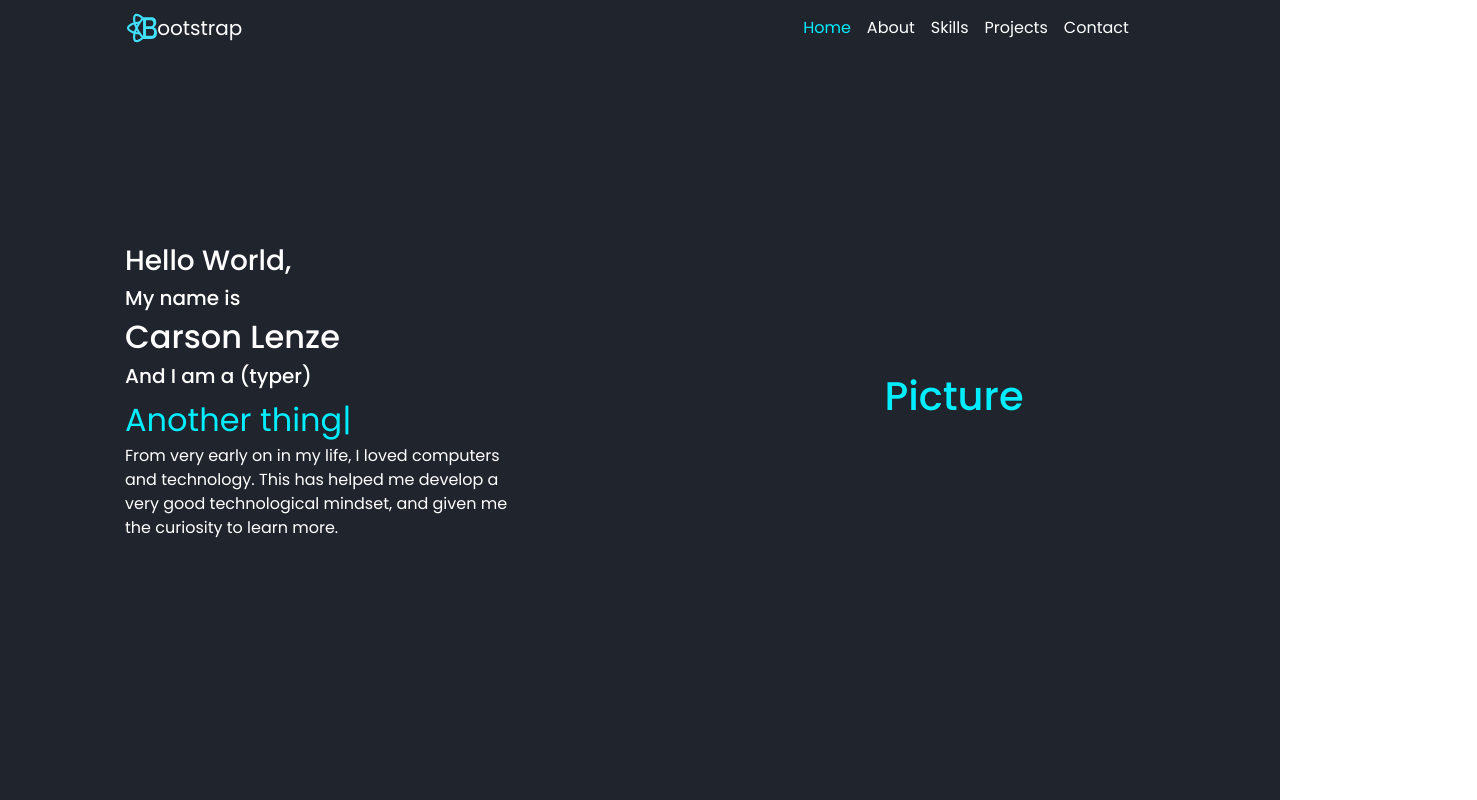
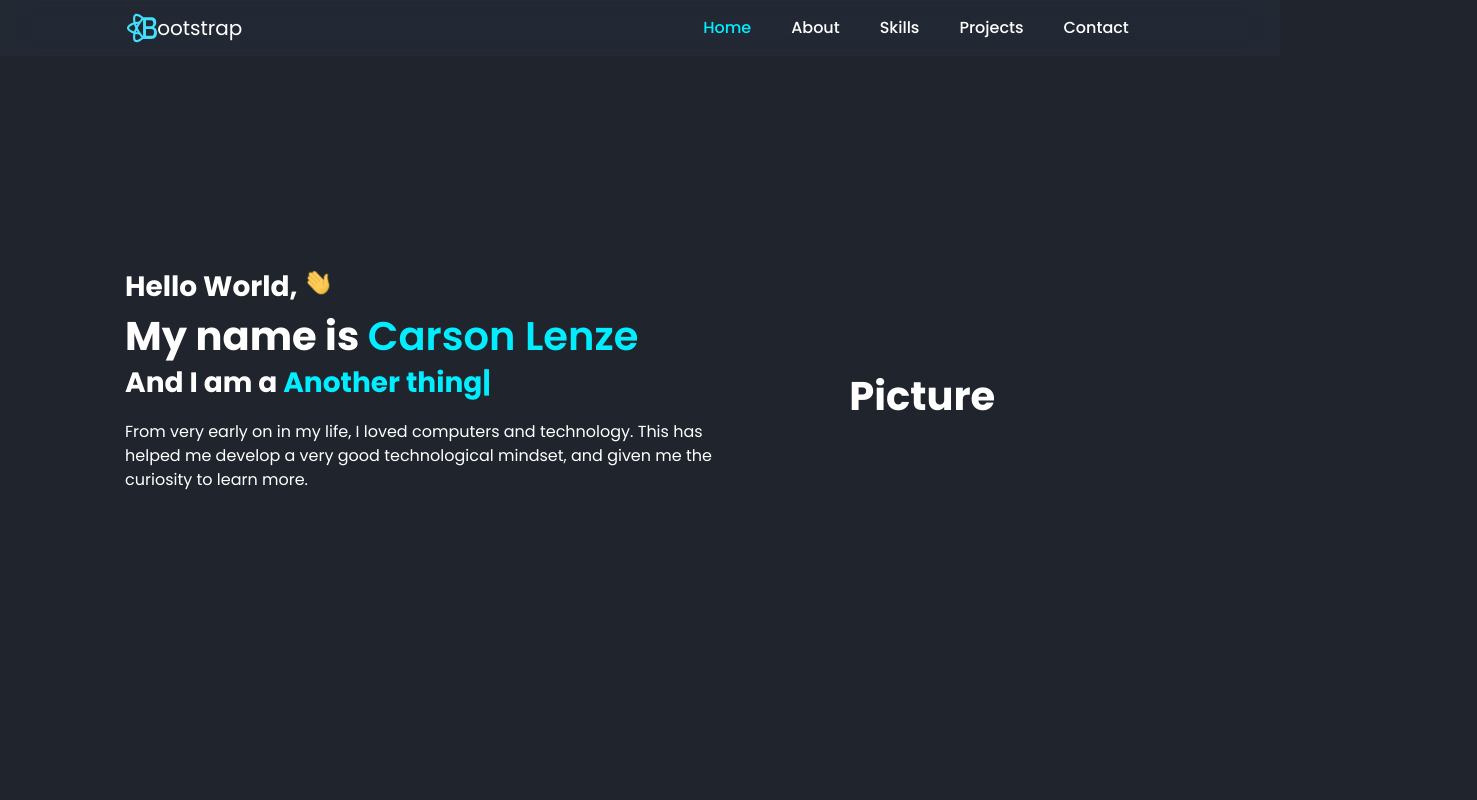
Before and after one commit to CarsonLenze/portfolio, a Next.js app: page / in a window 1280 px wide. Shown: the top 800 px of the page, 1477 px wide, since content can reach past the window. Built offline with nearby package versions, Linux system fonts and the light colour scheme.

Commit message:
progress

```diff
--- a/src/components/modules/Hero.js
+++ b/src/components/modules/Hero.js
@@ -2,44 +2,24 @@ import { Container, Row, Col } from 'react-bootstrap';
 import { TypeAnimation } from 'react-type-animation';
 
 export default function Hero(props) {
+    const sequence = ['Fullstack Developer', 'Another thing', 'Another thing1', 'Another thing2'];
+    const interval = 1000,
+    speed = 200;
 
     return (
-        <Container id="home" fluid className="d-flex align-items-center justify-content-center vh-100 primary-background hero-offset">
-            <Row className="w-100">
-                <Col md={6} className="d-flex align-items-start justify-content-start custom-offset">
-                    <div>
-                        <h3>Hello World, </h3>
-                        <h5>My name is</h5>
-                        <h2>Carson Lenze</h2>
-                        <h5>And I am a (typer)</h5>
-                        <TypeAnimation
-      sequence={[
-        // Same substring at the start will only be typed out once, initially
-        'Fullstack Developer',
-        1000, // wait 1s before replacing "Mice" with "Hamsters"
-        'Another thing',
-        1000,
-        'Another thing1',
-        1000,
-        'Another thing2',
-        1000
-      ]}
-      wrapper="span"
-      speed={200}
-      style={{ fontSize: '2em', display: 'inline-block' }}
-      repeat={Infinity}
-      className='typer'
-    />
+        <Container id="home" fluid className="d-flex align-items-center justify-content-between vh-100 primary-background hero-offset">
+            <Col md={8} className="custom-offset introduction">
+                <h3>Hello World, <img className="vertical-align-unset" width="29px" src="/assets/Hello.gif"></img></h3>
+                <h1>My name is <span>Carson Lenze</span></h1>
+                <h3>And I am a <TypeAnimation sequence={sequence.flatMap(item => [item, interval])} wrapper="span" speed={speed} repeat={Infinity} /></h3>
+                <p>From very early on in my life, I loved computers and technology. This has helped me develop a very good technological mindset, and given me the curiosity to learn more.</p>
                 <br />
-                        <p>From very early on in my life, I loved computers and technology. This has helped me develop a very good technological mindset, and given me the curiosity to learn more.</p>
-                    </div>
             </Col>
-                <Col md={6} className="d-flex align-items-center justify-content-center">
+            <Col md={6} className='d-none d-md-block'>
                 <div>
                     <h1>Picture</h1>
                 </div>
             </Col>
-            </Row>
         </Container>
     )
 }
--- a/src/pages/_app.js
+++ b/src/pages/_app.js
@@ -6,7 +6,6 @@ import { Poppins } from 'next/font/google';
 const poppins = Poppins({
   subsets: ['latin'],
   display: 'swap',
-  variable: '--font-poppins',
   weight: ['100', '200', '300', '400', '500', '600', '700', '800', '900']
 });
 
@@ -15,7 +14,7 @@ function App({ Component, pageProps }) {
     <>
       <div className={poppins.className}>
         <Component {...pageProps} />
-      </div>
+        </div>
     </>
   )
 }
--- a/src/styles/globals.css
+++ b/src/styles/globals.css
@@ -1,12 +1,90 @@
-body { color: #fff; }
-h1 { color: #0ef; }
-.primary-background { background: #1f242d; }
-.secondary-background { background: #323946; }
-.hero-offset { margin-top: -56px; }
-.custom-offcanvas { background: #323946; color: #fff; }
-.custom-offset { padding-left: 9%; padding-right: 9%; }
-.nav-brand { color: #fff; }
-.nav-brand:hover { color: #fff; }
-.nav-link { color: #fff; cursor: pointer; }
-.nav-link.active { color: #0ef !important; }
-.typer { color: #0ef; }
+* {
+    margin: 0;
+    padding: 0;
+    box-sizing: border-box;
+    text-decoration: none;
+    border: none;
+    outline: none;
+    scroll-behavior: smooth;
+}
+
+:root {
+    --bg-color: #1f242d;
+    --second-bg-color: #323946;
+    --text-color: #fff;
+    --main-color: #0ef;
+    --background: 218 18% 18%
+}
+
+html {
+    overflow-x: hidden;
+}
+
+h1, h2, h3 {
+    font-weight: 700;
+}
+
+.navbar-dark {
+    background-color: hsl(var(--background) / .7);
+    backdrop-filter: blur(16px) saturate(1.5)
+}
+
+body {
+    background: var(--bg-color);
+    color: var(--text-color);
+}
+
+.introduction span { color: var(--main-color); }
+.introduction h3:nth-of-type(2) {
+    margin-bottom: 20px;
+}
+.introduction h1 { margin-bottom: 6px; }
+.introduction h1 span {
+    font-weight: 600;
+
+}
+
+.icon {
+    display: none;
+}
+
+.vertical-align-unset {
+    vertical-align: unset;
+}
+.primary-background {
+    background: #1f242d;
+}
+
+.secondary-background {
+    background: #323946;
+}
+
+.hero-offset {
+    margin-top: -56px;
+}
+
+.custom-offcanvas {
+    background: #323946;
+    color: #fff;
+}
+
+.custom-offset {
+    padding-left: 9%;
+    padding-right: 9%;
+}
+
+.nav-brand {
+    color: #fff;
+}
+
+.nav-brand:hover {
+    color: #fff;
+}
+
+.nav-link {
+    color: #fff; cursor: pointer; padding-left: 2rem !important; font-weight: 500;
+}
+
+.nav-link.active {
+    color: #0ef !important;
+}
```
Lines whose indentation alone changed are shown as unchanged.
